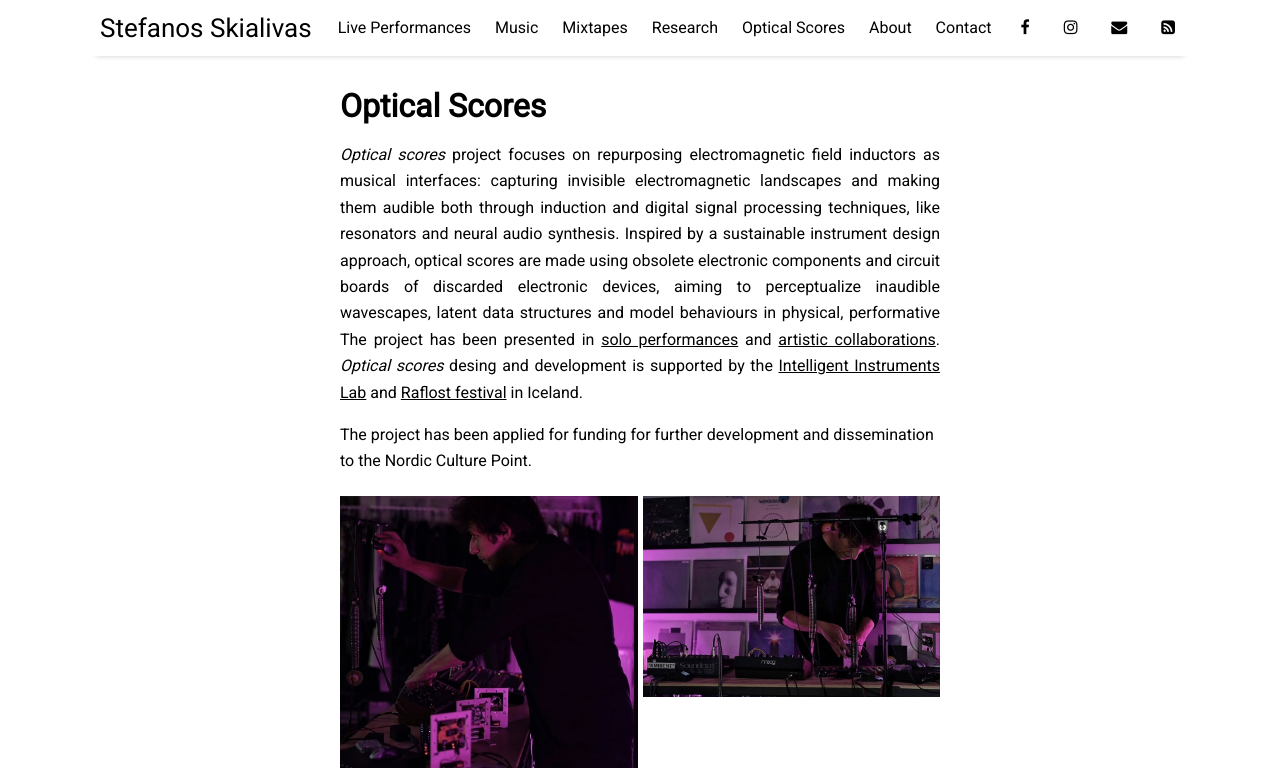
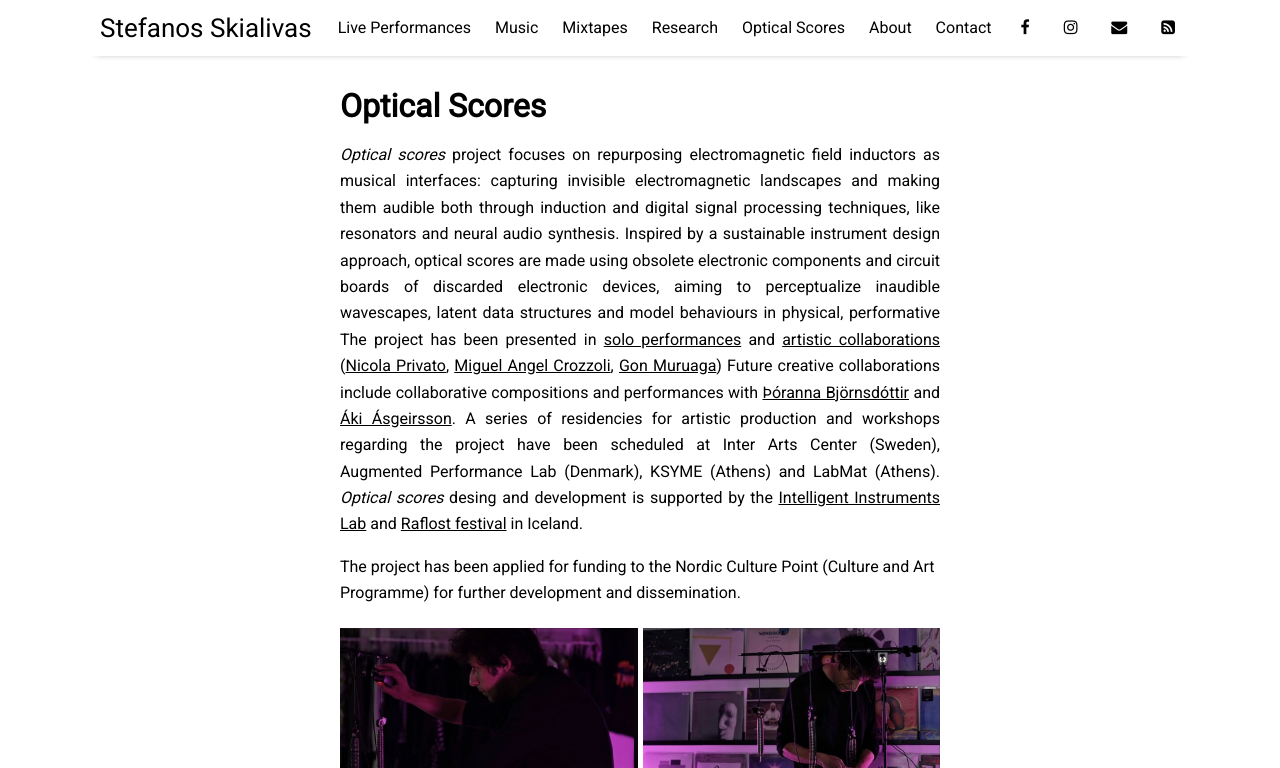
Before and after one commit to stefvasi/fdsm.github.io, a Jekyll site: the page built from pages/optical-scores.md, in a window 1280 px wide and 900 px high, cut to the strip 0-768 px from the top of the window. Built offline with Jekyll 4.4.1, drawn with Linux system fonts in a browser that asks for light colours; nearby versions of some CDN libraries.

Commit message:
added optical scores info

```diff
--- a/pages/optical-scores.md
+++ b/pages/optical-scores.md
@@ -5,10 +5,10 @@ permalink: /optical-scores
 ---
 
 {: style="text-align: justify;"}
-<i>Optical scores</i> project focuses on repurposing electromagnetic field inductors as musical interfaces: capturing invisible electromagnetic landscapes and making them audible both through induction and digital signal processing techniques, like resonators and neural audio synthesis. Inspired by a sustainable instrument design approach, optical scores are made using obsolete electronic components and circuit boards of discarded electronic devices, aiming to perceptualize inaudible wavescapes, latent data structures and model behaviours in physical, performative The project has been presented in [solo performances]({% post_url 2025-07-26-Space_Odyssey_Ambient_July %}) and [artistic collaborations]({% post_url 2024-12-17-SpaceOdyssey%}).
+<i>Optical scores</i> project focuses on repurposing electromagnetic field inductors as musical interfaces: capturing invisible electromagnetic landscapes and making them audible both through induction and digital signal processing techniques, like resonators and neural audio synthesis. Inspired by a sustainable instrument design approach, optical scores are made using obsolete electronic components and circuit boards of discarded electronic devices, aiming to perceptualize inaudible wavescapes, latent data structures and model behaviours in physical, performative The project has been presented in [solo performances]({% post_url 2025-07-26-Space_Odyssey_Ambient_July %}) and [artistic collaborations]({% post_url 2024-12-17-SpaceOdyssey%}) (<a href="https://nicolaprivato.com/">Nicola Privato</a>, <a href="https://crozzoli.com/">Miguel Angel Crozzoli</a>, <a href="https://gonmuruaga.com/">Gon Muruaga</a>) Future creative collaborations include collaborative compositions and performances with <a href="https://thorannabjornsdottir.com/">Þóranna Björnsdóttir</a> and <a href="https://aki.is/">Áki Ásgeirsson</a>. A series of residencies for artistic production and workshops regarding the project have been scheduled at Inter Arts Center (Sweden), Augmented Performance Lab (Denmark), KSYME (Athens) and LabMat (Athens).
 <i>Optical scores</i> desing and development is supported by the <a href="https:\\iil.is">Intelligent Instruments Lab</a> and <a href="https:\\raflost.is">Raflost festival</a> in Iceland.
 
-The project has been applied for funding for further development and dissemination to the Nordic Culture Point.
+The project has been applied for funding to the Nordic Culture Point (Culture and Art Programme) for further development and dissemination.
 
 
 <div style="display: flex; gap: 5px; margin: 5px 0;">
```
